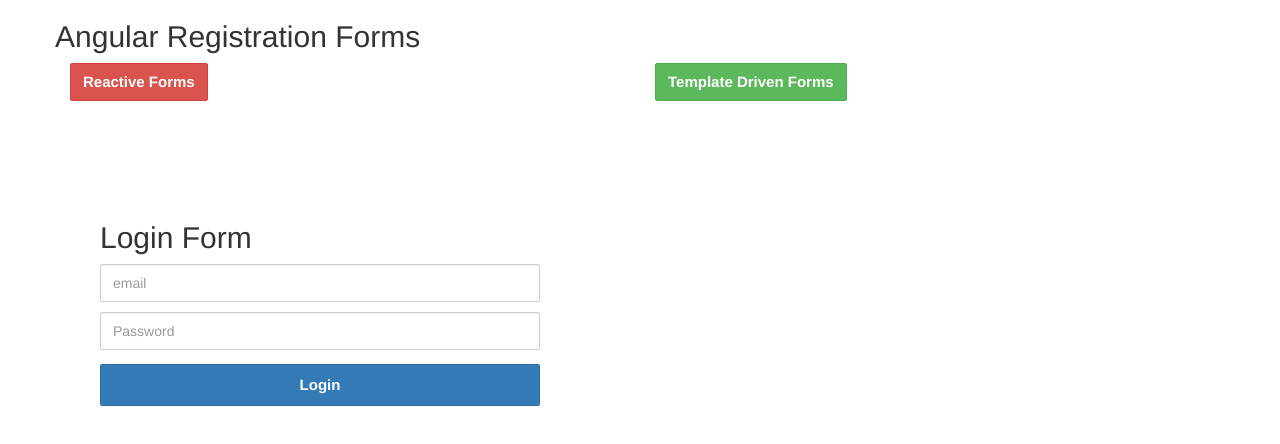
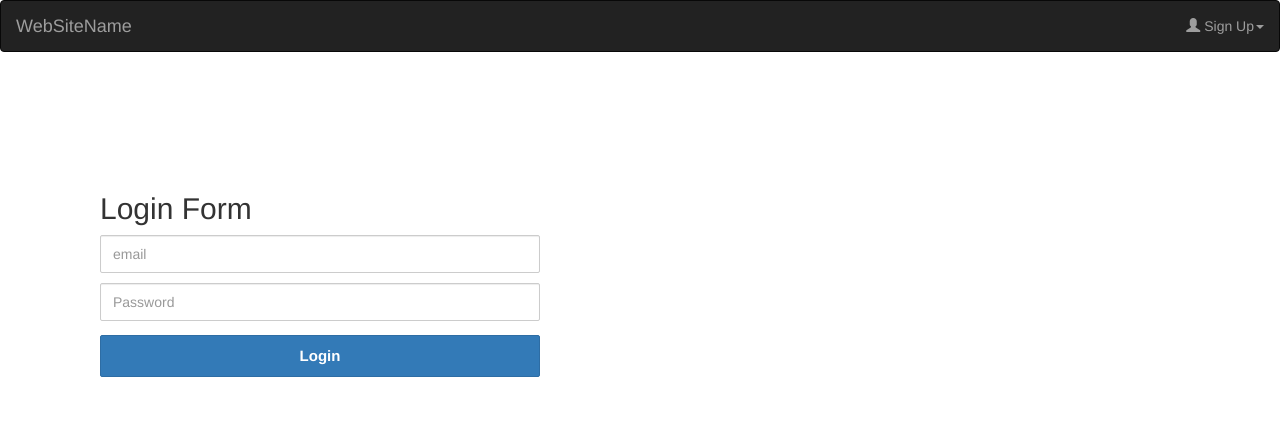
Before and after one commit to saiprakashgolla/task-hexadot, an Angular app: page /login in a window 1280 px wide. Shown: the top 444 px of the page. Built offline with nearby package versions, Linux system fonts and the light colour scheme.

Commit message:
navbar-changes

```diff
--- a/src/app/login/login.component.html
+++ b/src/app/login/login.component.html
@@ -1,17 +1,32 @@
-<div class="container main-margin">
-  <div class="row">
-      <h2>Angular Registration Forms</h2>
-      <div class="col-sm-6">
-              <a routerLink='/registation/reactive'>
-          <button class="btn btn-danger btn-custom"> Reactive Forms </button></a>
-      </div>
-      <div class="col-sm-6"><a routerLink='/registation/template'>
-          <button class="btn btn-success btn-custom"> Template Driven Forms</button></a>
+<nav class="navbar navbar-inverse">
+  <div class="container-fluid">
+    <div class="navbar-header">
+      <a class="navbar-brand" href="#">WebSiteName</a>
+    </div>
+    <!-- <ul class="nav navbar-nav">
+      <li><a routerLink='/users'>Users</a></li>
+      <li><a routerLink='/add-user'>Add user</a></li>
 
-      </div>
-      <div class="clearfix"></div>
+    </ul> -->
+    <ul class="nav navbar-nav navbar-right">
+      <li class="dropdown"><a href="#" class="dropdown-toggle" data-toggle="dropdown">
+        <span class="glyphicon glyphicon-user"></span> Sign Up<span class="caret"></span>
+
+      </a>
+      <ul class="dropdown-menu">
+          <li><a routerLink="/registation/template">Registration(Template)</a></li>
+          <li><a routerLink="/registation/reactive">Registration(Reactive)</a></li>
+
+        </ul>
+    </li>
+      <!-- <li><a routerLink='/login'><span class="glyphicon glyphicon-log-in"></span> Login</a></li> -->
+      <!-- <li style="cursor:pointer;"><a (click)="logOut()"><span class="glyphicon glyphicon-log-in"></span> Logout</a></li> -->
+    </ul>
   </div>
-</div>
+</nav>
+
+
+
 <div class="wrapper">
   <form class="form-signin">
     <h2 class="form-signin-heading">Login Form</h2>
```
Also changed, not shown: src/app/users/navbar/navbar.component.html (+0 -22 lines).
